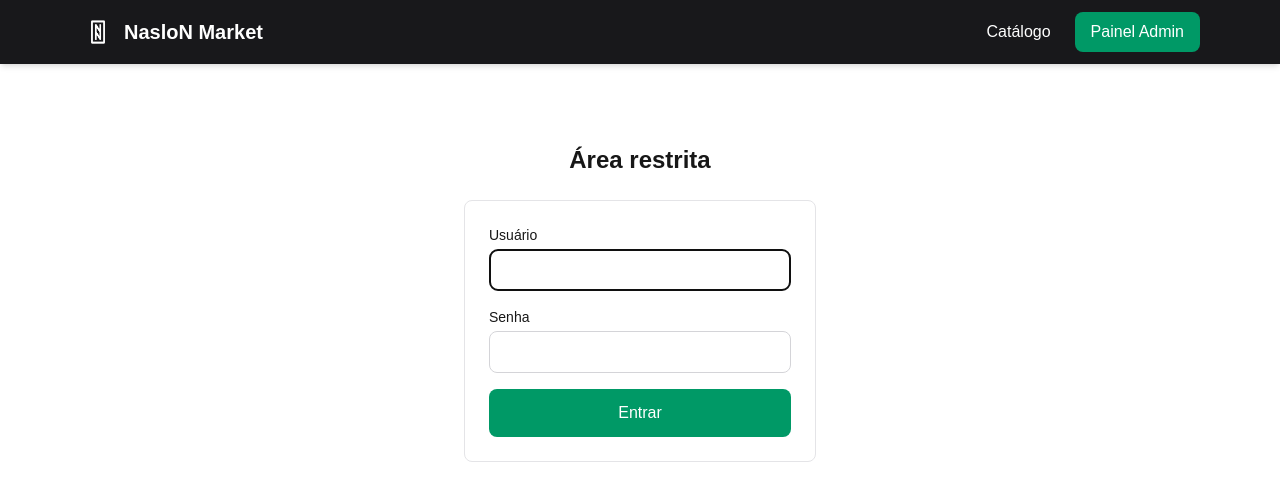
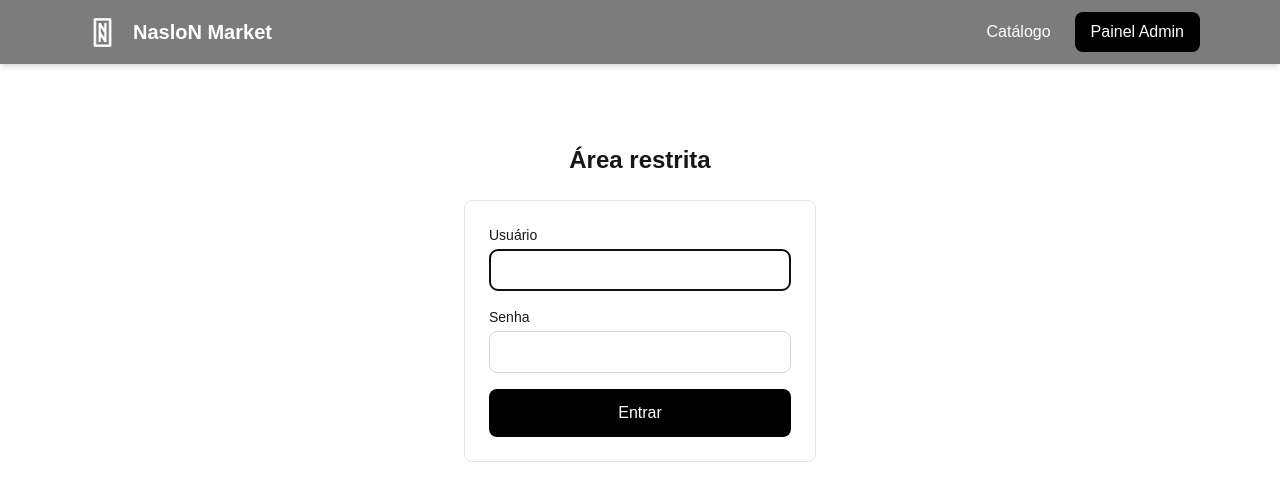
Before and after one commit to naslon/nnmarket, a Next.js app: page /admin/login in a window 1280 px wide. Shown: the top 500 px of the page. Built offline with nearby package versions, Linux system fonts and the light colour scheme.

Commit message:
confirmacao e alteracao de logos e cores

```diff
--- a/src/app/admin/login/page.tsx
+++ b/src/app/admin/login/page.tsx
@@ -73,7 +73,7 @@ export default function LoginPage() {
                 <button
                     type="submit"
                     disabled={enviando}
-                    className="bg-emerald-600 hover:bg-emerald-500 disabled:bg-zinc-400 text-white py-3 rounded-lg font-medium transition"
+                    className="bg-black hover:bg-zinc-800 disabled:bg-zinc-400 text-white py-3 rounded-lg font-medium transition"
                 >
                     {enviando ? "Entrando..." : "Entrar"}
                 </button>
--- a/src/app/admin/page.tsx
+++ b/src/app/admin/page.tsx
@@ -144,7 +144,7 @@ export default function AdminPage() {
                 Painel Admin
                 <button
                     onClick={handleLogout}
-                    className="text-sm bg-zinc-200 hover:bg-zinc-300 px-3 py-1.5 rounded-lg font-normal transition"
+                    className="text-sm bg-red-600 hover:bg-red-500 text-white px-3 py-1.5 rounded-lg font-normal transition"
                 >
                     Sair
                 </button>
--- a/src/components/Header.tsx
+++ b/src/components/Header.tsx
@@ -8,14 +8,14 @@ export default function Header() {
   const [menuAberto, setMenuAberto] = useState(false);
 
   return (
-    <header className="bg-zinc-900 text-white sticky top-0 z-50 shadow-md">
+    <header className="bg-[#7c7c7c] text-white sticky top-0 z-50 shadow-md">
       <div className="max-w-6xl mx-auto px-4 flex items-center justify-between h-16">
         <Link href="/" className="flex items-center gap-2 text-xl font-bold">
           <Image
             src="/naslon.png"
             alt="NN Market"
-            width={36}
-            height={36}
+            width={45}
+            height={45}
             className="rounded"
           />
           NasloN Market
@@ -23,12 +23,12 @@ export default function Header() {
 
         {/* Menu desktop */}
         <nav className="hidden md:flex items-center gap-6">
-          <Link href="/" className="hover:text-emerald-400 transition">
+          <Link href="/" className="hover:text-zinc-200 transition">
             Catálogo
           </Link>
           <Link
             href="/admin"
-            className="bg-emerald-600 hover:bg-emerald-500 px-4 py-2 rounded-lg transition font-medium"
+            className="bg-black hover:bg-zinc-800 text-white px-4 py-2 rounded-lg transition font-medium"
           >
             Painel Admin
           </Link>
@@ -51,14 +51,14 @@ export default function Header() {
         <nav className="md:hidden flex flex-col gap-2 px-4 pb-4">
           <Link
             href="/"
-            className="py-2 border-b border-zinc-700"
+            className="py-2 border-b border-zinc-500"
             onClick={() => setMenuAberto(false)}
           >
             Catálogo
           </Link>
           <Link
             href="/admin"
-            className="bg-emerald-600 hover:bg-emerald-500 px-4 py-2 rounded-lg text-center mt-2 font-medium"
+            className="bg-black hover:bg-zinc-800 text-white px-4 py-2 rounded-lg text-center mt-2 font-medium"
             onClick={() => setMenuAberto(false)}
           >
             Painel Admin
```
